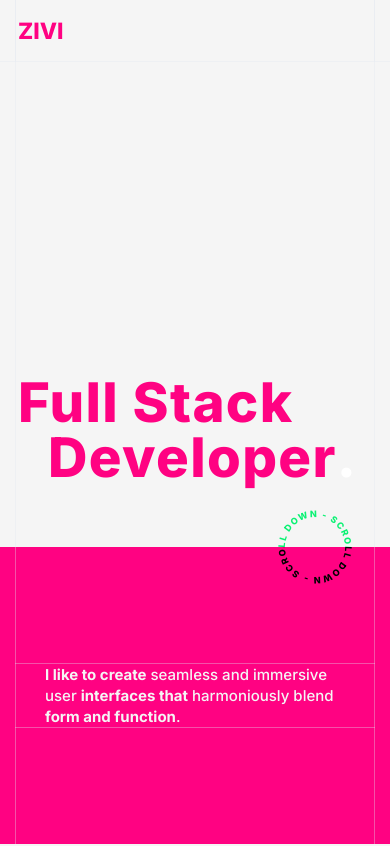
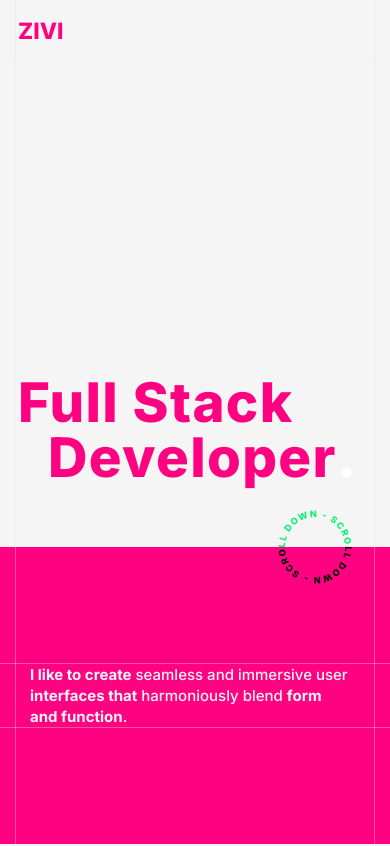
Before and after one commit to ZivCarmi/portfolio, a Next.js app: page / in a window 390 px wide. Shown: the top 846 px of the page. Built offline with nearby package versions, Linux system fonts and the light colour scheme.

Commit message:
fixed entry text border not shown on mobile

```diff
--- a/components/home/EntryText.tsx
+++ b/components/home/EntryText.tsx
@@ -34,7 +34,7 @@ const paragraphVariants: Variants = {
 
 const EntryText = () => {
   return (
-    <Container className="px-0 sm:px-col-gap">
+    <div className="w-full px-0 sm:px-col-gap">
       <motion.div
         className="sm:w-1/2 md:w-1/4 ml-auto border-t border-b border-border relative px-col-gap sm:p-1"
         initial="hidden"
@@ -55,7 +55,7 @@ const EntryText = () => {
           <span className="font-bold">form and function</span>.
         </Paragraph>
       </motion.div>
-    </Container>
+    </div>
   );
 };
 
--- a/components/ui/Container.tsx
+++ b/components/ui/Container.tsx
@@ -6,7 +6,7 @@ export interface ContainerProps extends React.HTMLAttributes<HTMLDivElement> {}
 const Container = forwardRef<HTMLDivElement, ContainerProps>(
   ({ children, className, ...props }: ContainerProps, ref) => {
     return (
-      <div className={cn("w-full px-col-gap", className)} ref={ref} {...props}>
+      <div {...props} className={cn("w-full px-col-gap", className)} ref={ref}>
         {children}
       </div>
     );
```
